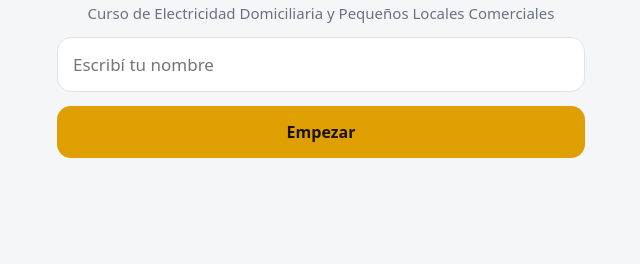
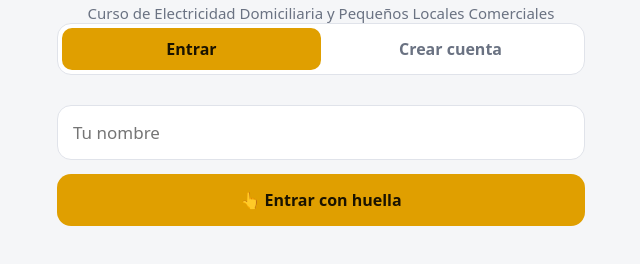
Before and after one commit to akkonjonas/electroquiz-V3, a plain HTML site: page index.html in a window 1280 px wide. Shown: the part 208-472 px from the top of the page, without its empty margins (319-959 px from the left). Drawn offline with Linux system fonts and the light colour scheme.

Commit message:
Add files via upload

```diff
--- a/index.html
+++ b/index.html
@@ -169,7 +169,7 @@ li.k.n{border-left-color:#c58bff}li.k.n .kt{color:#c58bff}
   <button id="n-proj" onclick="goProj()"><span>📋</span>Proyecto</button>
   <button id="n-norm" onclick="goNormas()"><span>⚖️</span>Normas</button>
 </div></nav>
-<script>window.CFG={API:""};/* Pegá acá la dirección de tu función de Supabase (ver LEEME). Si queda vacío, la app funciona sin cuentas. */</script>
+<script>window.CFG={API:"https://dkwtfdzwlhzjvjeahxcp.supabase.co/functions/v1/api"};/* Pegá acá la dirección de tu función de Supabase (ver LEEME). Si queda vacío, la app funciona sin cuentas. */</script>
 <script src="preguntas.js"></script>
 <script>
 /* ============ CONFIGURACIÓN ============ */
```
